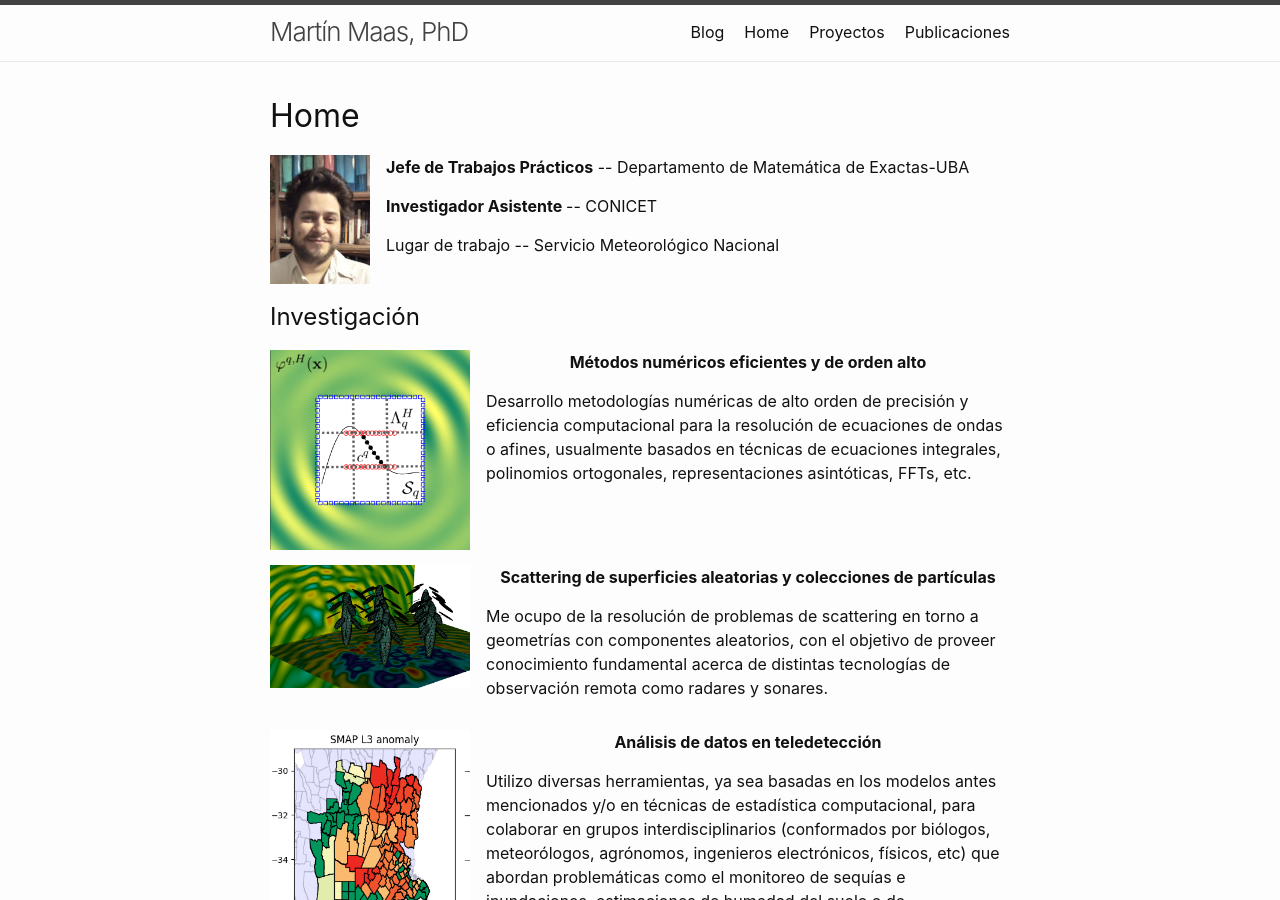
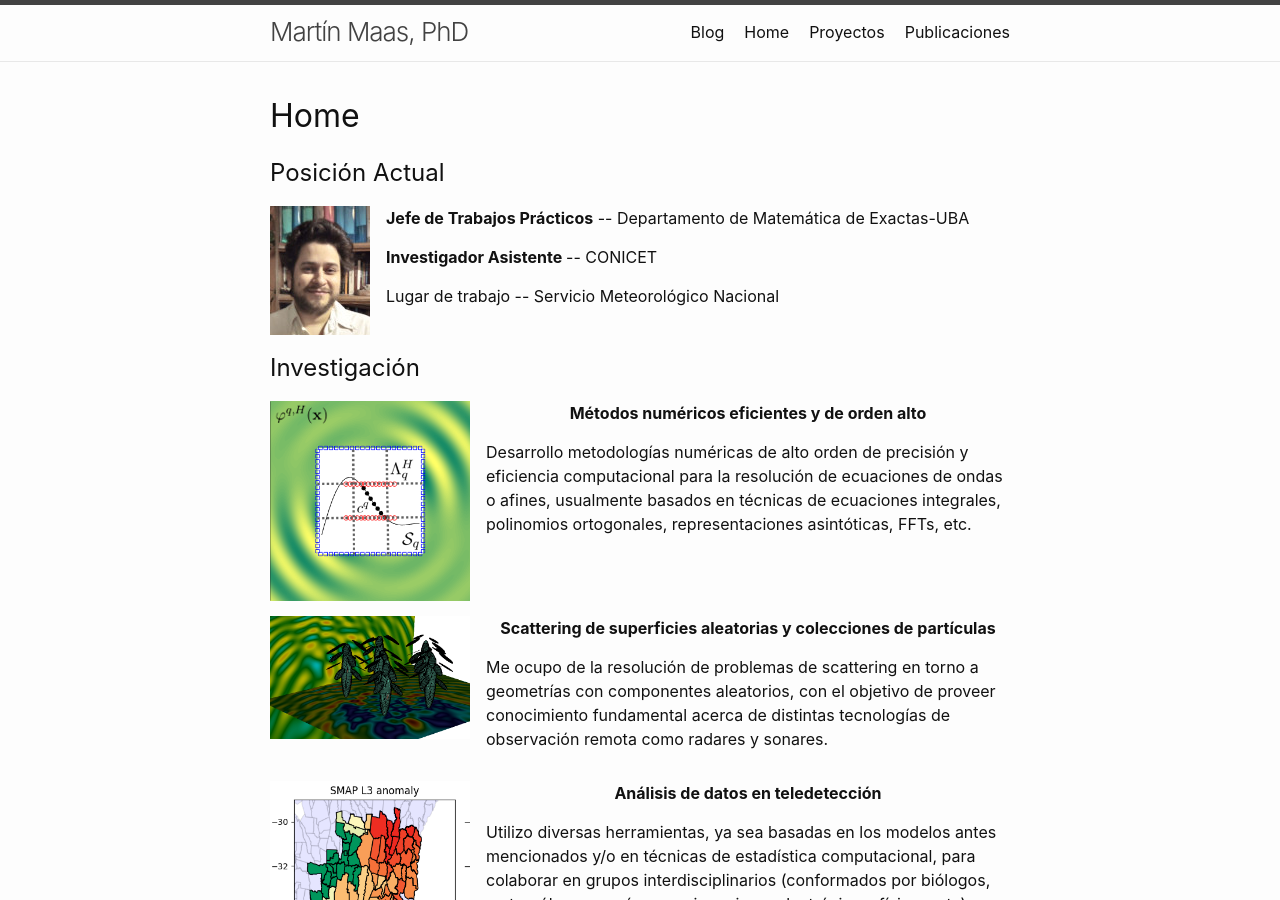
Before and after one commit to mdmaas/mdmaas.github.io, a Jekyll site: the page built from index.md, in a window 1280 px wide and 900 px high. Built offline with Jekyll 4.4.1, drawn with Linux system fonts in a browser that asks for light colours.

Commit message:
changed layout

```diff
--- a/index.md
+++ b/index.md
@@ -6,6 +6,7 @@ layout: home
 title: Home
 ---
 
+## Posición Actual
 <img src="images/face2020.jpeg" width=100 height=auto align=center style="float:left; margin-right: 16px;">
 <p><b>Jefe de Trabajos Prácticos</b> -- Departamento de Matemática de Exactas-UBA</p>
 <p> <b>Investigador Asistente </b> -- CONICET </p>
```
